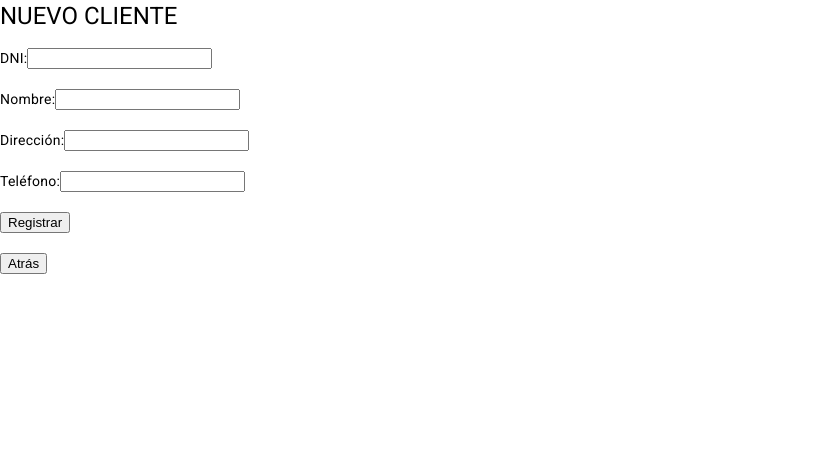
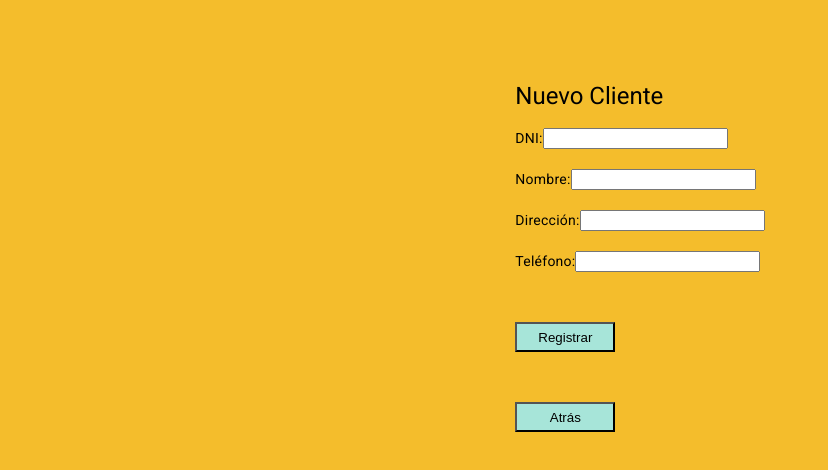
Before and after one commit to arh91/ClientesProveedoresAngular, an Angular app: page /customer-register in a window 1280 px wide. Shown: the top 470 px of the page, without its empty margins (0-828 px from the left). Built offline with nearby package versions, Linux system fonts and the light colour scheme.

Commit message:
Comienzo a aplicar estilos css a las vistas de mi aplicación

```diff
--- a/src/app/app-start/app-start.component.html
+++ b/src/app/app-start/app-start.component.html
@@ -1,4 +1,4 @@
-<h1 id="tituloInicio">BIENVENIDO!</h1>
+<h1>BIENVENIDO!</h1>
 <br><br>
 <div>
     <button routerLink="/customer-options">Clientes</button>
--- a/src/app/app.component.html
+++ b/src/app/app.component.html
@@ -1 +1,3 @@
-<router-outlet></router-outlet>
+<div class = "main-container">
+    <router-outlet></router-outlet>
+</div>
--- a/src/app/customer-options/customer-options.component.html
+++ b/src/app/customer-options/customer-options.component.html
@@ -1,4 +1,5 @@
-<h1 id="tituloClientes">Clientes</h1>
+<h1>Clientes</h1>
+<br>
 <div>
     <button routerLink="/customer-register">Registro</button>
 </div>
--- a/src/app/customer-register/customer-register.component.html
+++ b/src/app/customer-register/customer-register.component.html
@@ -1,7 +1,7 @@
 <!-- customer-register.component.html -->
 
 <div>
-    <h1>NUEVO CLIENTE</h1>
+    <h1>Nuevo Cliente</h1>
 
     <!-- Formulario de registro -->
     <form (ngSubmit)="registerCustomer()">
--- a/src/app/customer-register/customer-register.component.ts
+++ b/src/app/customer-register/customer-register.component.ts
@@ -20,7 +20,7 @@ export class CustomerRegisterComponent {
   constructor(private http: HttpClient, private _snackBar: MatSnackBar) {}
 
   registerCustomer(): void {
-    // Verificamos que los campos obligatorios no estén vacíos
+    // Verificamos que no quede ningún campo vacío
     if (!this.customer.dni || !this.customer.name || !this.customer.address || !this.customer.phone) {
       this.openSnackBar('Aviso', 'Por favor, rellene todos los campos.');
       return;
--- a/src/app/customers-list/customers-list.component.html
+++ b/src/app/customers-list/customers-list.component.html
@@ -1,4 +1,4 @@
-<h1>Lista de Clientes</h1>
+<h1>Listado de Clientes</h1>
 <ul>
   <li *ngFor="let id of customerIds">
     <a [routerLink]="['/customer-details', id]">{{ id }}</a>
--- a/src/app/supplier-options/supplier-options.component.html
+++ b/src/app/supplier-options/supplier-options.component.html
@@ -1,4 +1,4 @@
-<h1 id="tituloProveedores">Proveedores</h1>
+<h1>Proveedores</h1>
 <div>
     <button routerLink="/supplier-register">Registro</button>
 </div>
--- a/src/app/supplier-register/supplier-register.component.html
+++ b/src/app/supplier-register/supplier-register.component.html
@@ -1,7 +1,7 @@
 <!-- supplier-register.component.html -->
 
 <div>
-    <h1>NUEVO PROVEEDOR</h1>
+    <h1>Nuevo Proveedor</h1>
 
     <!-- Formulario de registro -->
     <form (ngSubmit)="registerSupplier()">
--- a/src/app/suppliers-list/suppliers-list.component.html
+++ b/src/app/suppliers-list/suppliers-list.component.html
@@ -1,4 +1,4 @@
-<h1>Lista de Proveedores</h1>
+<h1>Listado de Proveedores</h1>
 <ul>
   <li *ngFor="let id of supplierIds">
     <a [routerLink]="['/supplier-details', id]">{{ id }}</a>
--- a/src/styles.css
+++ b/src/styles.css
@@ -1,4 +1,29 @@
 /* You can add global styles to this file, and also import other style files */
 
-html, body { height: 100%; }
-body { margin: 0; font-family: Roboto, "Helvetica Neue", sans-serif; }
+html, body {
+    height: 100%;
+}
+
+body {
+    margin: 0;
+    font-family: Roboto, "Helvetica Neue", sans-serif;
+    background-color: #F4BD2C;
+}
+
+button{
+    width: 100px;
+    height: 30px;
+    margin-top: 30px;
+    background-color: #A7E5D9;
+}
+
+h1{
+    font-size: 70px;
+}
+
+.main-container {
+    width: 100%;
+    display: flex;
+    justify-content: center;
+    margin-top:80px;
+}
```
